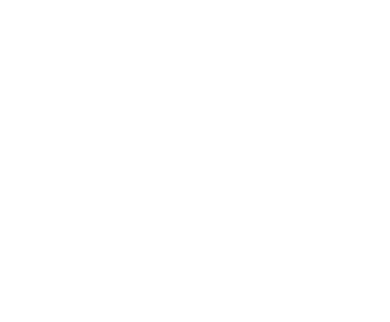
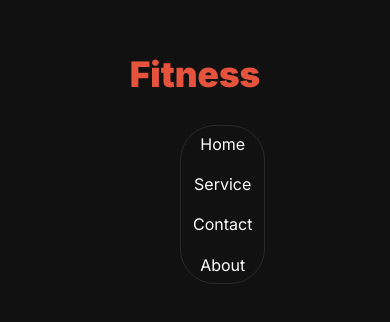
Before and after one commit to imranali4429/programming-hero-b10-assignment-02, a plain HTML site: page index.html in a window 390 px wide. Drawn offline with Linux system fonts and the light colour scheme.

Commit message:
complete navbar section

```diff
--- a/index.html
+++ b/index.html
@@ -7,6 +7,16 @@
   <link rel="stylesheet" href="styles/style.css">
 </head>
 <body>
-
+  <header>
+    <nav class="navbar">
+      <h3 class="nav-name">Fitness</h3>
+      <ul class="nav-items">
+        <li><a class="nav-item" href="">Home</a></li>
+        <li><a class="nav-item" href="">Service</a></li>
+        <li><a class="nav-item" href="">Contact</a></li>
+        <li><a class="nav-item" href="">About</a></li>
+      </ul>
+    </nav
+  </header>
 </body>
 </html>
--- a/styles/style.css
+++ b/styles/style.css
@@ -0,0 +1,108 @@
+@import url("https://fonts.googleapis.com/css2?family=Inter:ital,opsz,wght@0,14..32,100..900;1,14..32,100..900&display=swap");
+
+/* .inter-font {
+  font-family: "Inter", sans-serif;
+  font-optical-sizing: auto;
+  font-style: normal;
+} */
+
+* {
+  margin: 0;
+  padding: 0;
+  box-sizing: border-box;
+  font-family: "Inter", sans-serif;
+}
+
+body {
+  background-color: #111111;
+  color: #ffffff;
+}
+/* common style  */
+.title-font {
+  font-size: 3rem;
+  font-weight: 900;
+  color: rgba(255, 255, 255, 1);
+}
+.description-font {
+  font-size: 1rem;
+  font-weight: 400;
+  color: rgba(255, 255, 255, 0.5);
+}
+
+.secondary-color {
+  color: #e6533c;
+}
+
+/* nav section */
+.navbar {
+  display: flex;
+  justify-content: space-between;
+  margin: 53px 180px;
+}
+.nav-items {
+  display: flex;
+  align-items: center;
+  gap: 44px;
+  border: 1px solid rgba(255, 255, 255, 0.1);
+  padding: 5px 4px;
+  border-radius: 35px;
+}
+.nav-items > li {
+  list-style: none;
+}
+
+.nav-name {
+  font-size: 2.2rem;
+  font-weight: 900;
+  color: #e6533c;
+}
+.nav-item {
+  font-size: 1.12rem;
+  font-weight: 400;
+  color: #ffffff;
+  text-decoration: none;
+  line-height: 120%;
+  text-align: center;
+  padding: 5px 4px;
+}
+
+/* small device */
+@media screen and (max-width: 576px) {
+  .navbar,
+  .nav-items {
+    flex-direction: column;
+    align-items: center;
+  }
+  .navbar {
+    gap: 30px;
+  }
+  .nav-items {
+    gap: 20px;
+    margin: 0 auto;
+    padding: 8px 8px;
+  }
+  .nav-item {
+    font-size: 1rem;
+  }
+}
+
+/* medium device */
+@media screen and (min-width: 576px) and (max-width: 990px) {
+  .navbar,
+  .nav-items {
+    /* flex-direction: column; */
+    align-items: center;
+  }
+  .navbar {
+    gap: 20px;
+  }
+  .nav-items {
+    gap: 8px;
+    margin: 0 auto;
+    padding: 5px 5px;
+  }
+   .nav-item {
+    font-size: 1.00rem;
+  }
+}
+/* large device */
```
